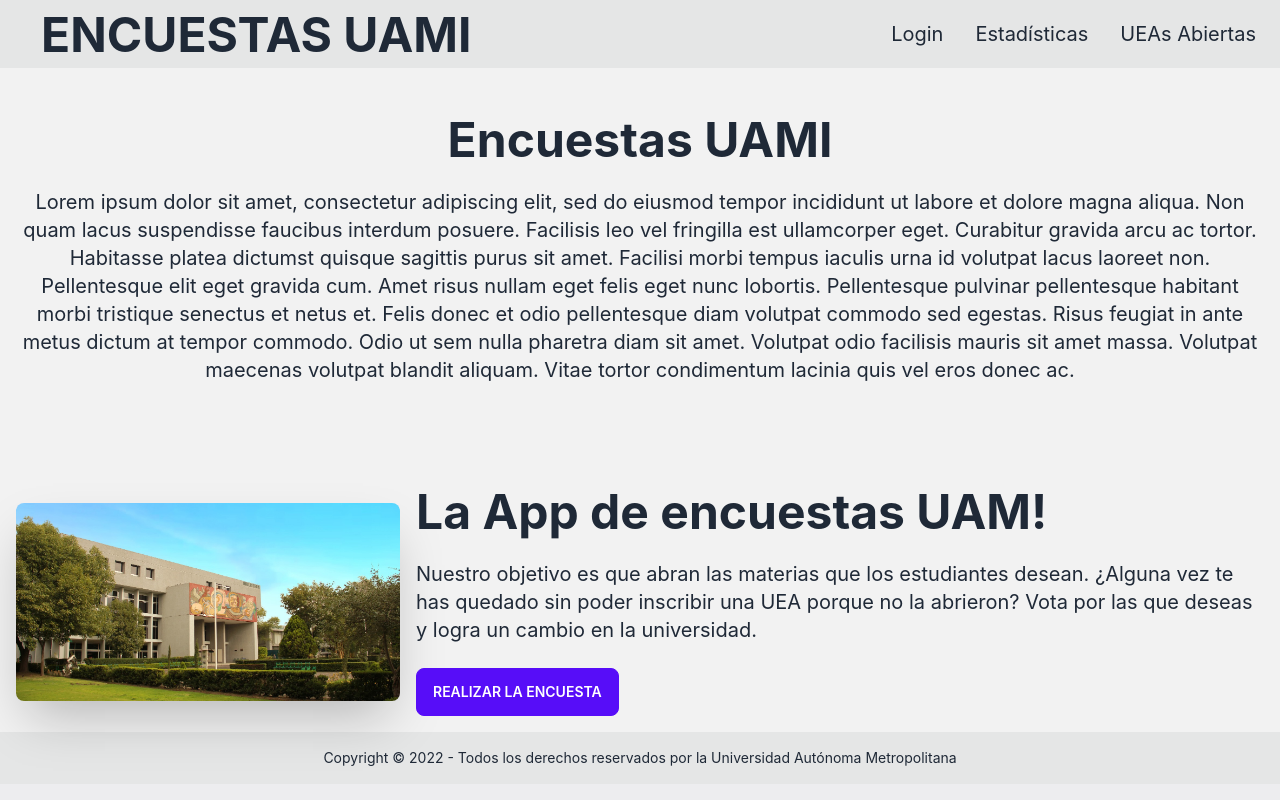
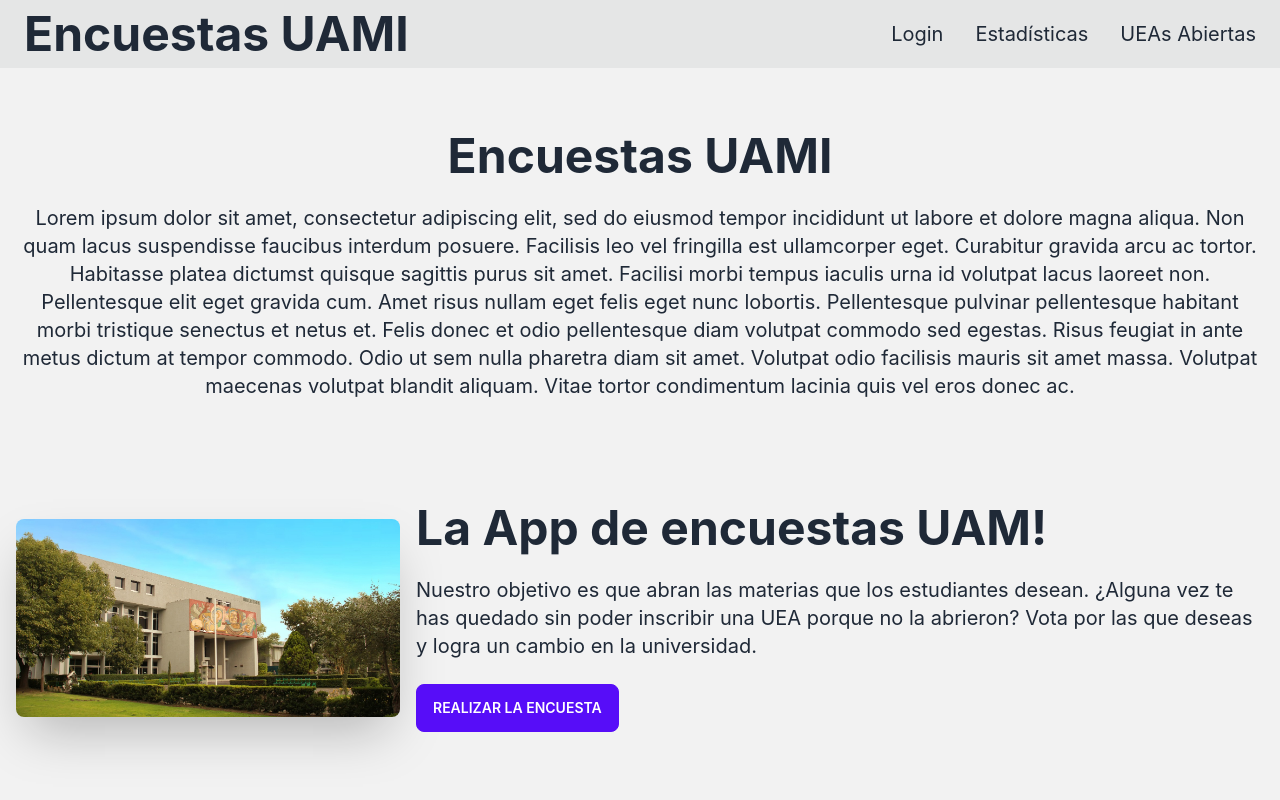
Before and after one commit to SebastianIslas/EncuestasUami-Front, a React (Create React App) app: page / in a window 1280 px wide. Built offline with nearby package versions, Linux system fonts and the light colour scheme.

Commit message:
fixed Bug Dropdown Hamburguesa

```diff
--- a/src/components/home/NavBarDaisy.js
+++ b/src/components/home/NavBarDaisy.js
@@ -1,25 +1,24 @@
 import React from 'react'
 import { Link } from 'react-router-dom'
 
+import Trolleando from './Trolleando.js'
 import Hero from './Hero.js'
 import Footer from './Footer.js'
-
-import Trolleando from './Trolleando.js'
 
 export default function NavBarDaisy() {
   return (
     <>
     <div className="drawer text-xl">
-    <input id="my-drawer-3" typse="checkbox" className="drawer-toggle" />
+    <input id="my-drawer-3" type="checkbox" className="drawer-toggle" />
     <div className="drawer-content flex flex-col">
 
-        <div className="w-full navbar bg-base-300">
+        <div className="w-full min-h-max navbar bg-base-300">
             <div className="flex-none lg:hidden">
                 <label for="my-drawer-3" className="btn btn-square btn-ghost">
                 <svg xmlns="http://www.w3.org/2000/svg" fill="none" viewBox="0 0 24 24" className="inline-block w-6 h-6 stroke-current"><path stroke-linecap="round" stroke-linejoin="round" stroke-width="2" d="M4 6h16M4 12h16M4 18h16"></path></svg>
                 </label>
             </div>
-        <div className="flex-1 px-2 mx-2 text-3xl"><Link className='btn btn-ghost text-5xl font-bold' to="/">Encuestas UAMI</Link></div>
+            <div className="flex-1 px-2 mx-2 text-5xl"><strong>Encuestas UAMI</strong></div>
             <div className="flex-none hidden lg:block">
                 <ul className="menu menu-horizontal">
 
--- a/src/components/home/Trolleando.js
+++ b/src/components/home/Trolleando.js
@@ -9,7 +9,7 @@
 
         <div className="hero min-h-max bg-base-200">
 
-            <div className="hero-content pb-16 pt-12 text-center">
+            <div className="hero-content pb-16 pt-16 text-center">
                 <div>
                     <h1 className="text-5xl font-bold">Encuestas UAMI</h1>
                     <p className="py-6">Lorem ipsum dolor sit amet, consectetur adipiscing elit, sed do eiusmod tempor incididunt ut labore et dolore magna aliqua. Non quam lacus suspendisse faucibus interdum posuere. Facilisis leo vel fringilla est ullamcorper eget. Curabitur gravida arcu ac tortor. Habitasse platea dictumst quisque sagittis purus sit amet. Facilisi morbi tempus iaculis urna id volutpat lacus laoreet non. Pellentesque elit eget gravida cum. Amet risus nullam eget felis eget nunc lobortis. Pellentesque pulvinar pellentesque habitant morbi tristique senectus et netus et. Felis donec et odio pellentesque diam volutpat commodo sed egestas. Risus feugiat in ante metus dictum at tempor commodo. Odio ut sem nulla pharetra diam sit amet. Volutpat odio facilisis mauris sit amet massa. Volutpat maecenas volutpat blandit aliquam. Vitae tortor condimentum lacinia quis vel eros donec ac.</p>
@@ -17,7 +17,8 @@
             </div>
         </div>
 
-        <div className="hero min-h-max bg-base-200">
+        <div className="hero min-h-max bg-base-200 pb-16">
+
             <div className="hero-content flex-col lg:flex-row">
                 <img src={ uamiPrecovid } className="max-w-sm rounded-lg shadow-2xl" />
                 <div>
```
Lines whose indentation alone changed are shown as unchanged.
